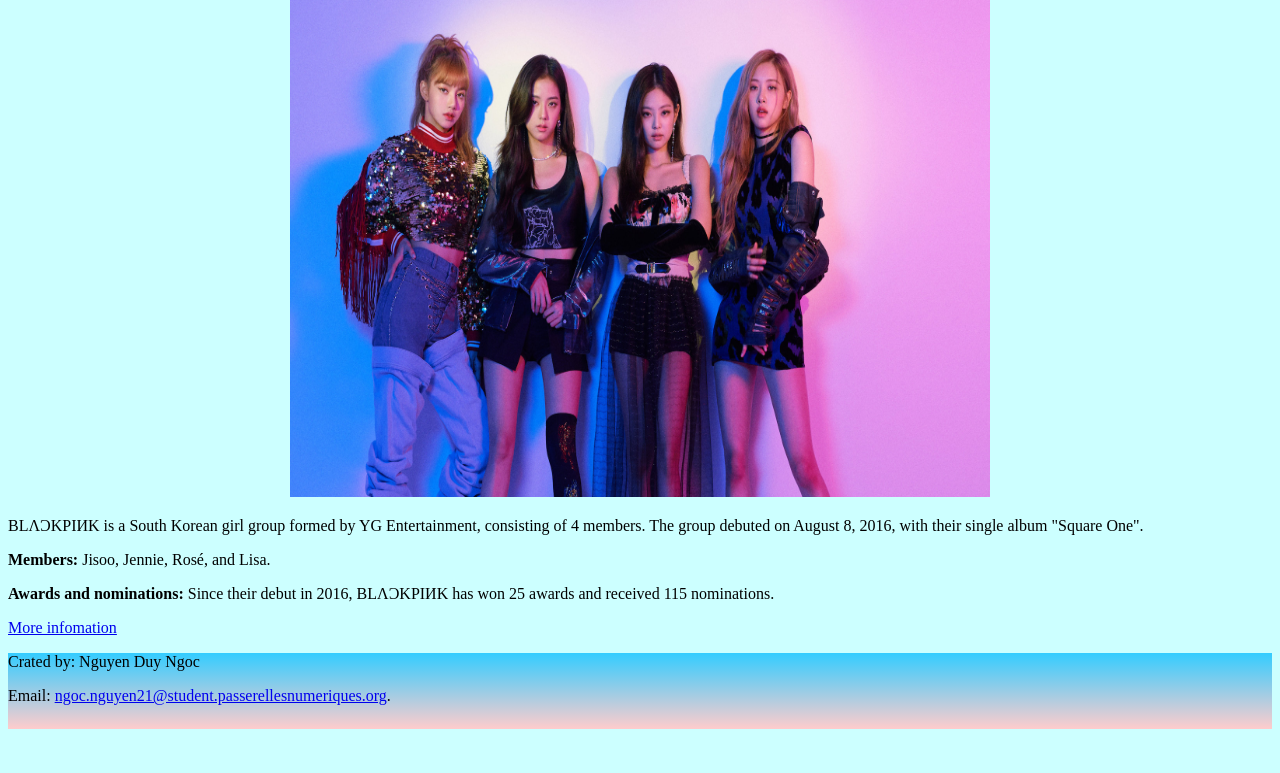
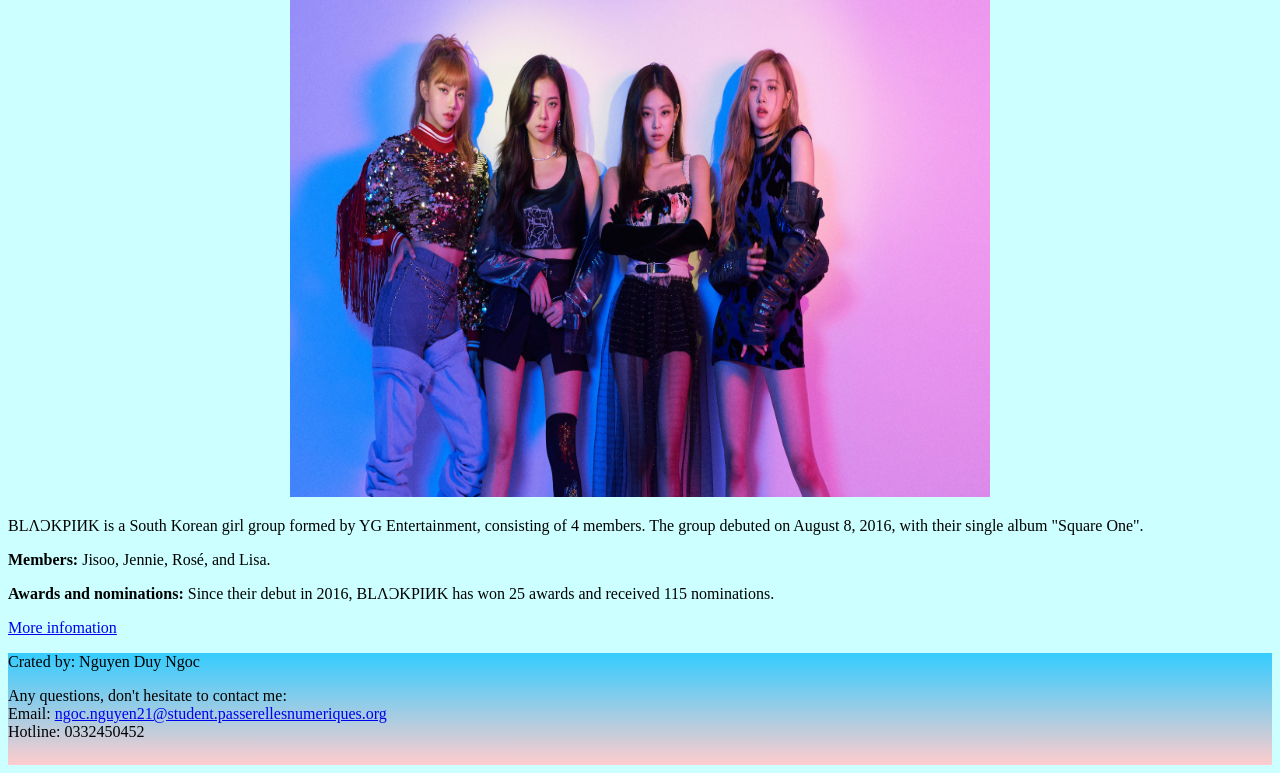
Before and after one commit to DuyNgoc2308/firstproject, a plain HTML site: page index.html in a window 1280 px wide. Shown: the part 148-921 px from the top of the page. Before the commit the page ends 885 px from the top, so only its background shows below. Drawn offline with Linux system fonts and the light colour scheme.

Commit message:
Update index.html

```diff
--- a/index.html
+++ b/index.html
@@ -24,7 +24,7 @@
 
 <footer>
   <p>Crated by: Nguyen Duy Ngoc</p>
-  <p>Email: <a href="ngoc.nguyen21@student.passerellesnumeriques.org">ngoc.nguyen21@student.passerellesnumeriques.org</a>.</p>
+	<p>Any questions, don't hesitate to contact me:</br>Email: <a href="ngoc.nguyen21@student.passerellesnumeriques.org">ngoc.nguyen21@student.passerellesnumeriques.org</a></br>Hotline: 0332450452</p>
 </footer>
 	</div>
 </body>
```
